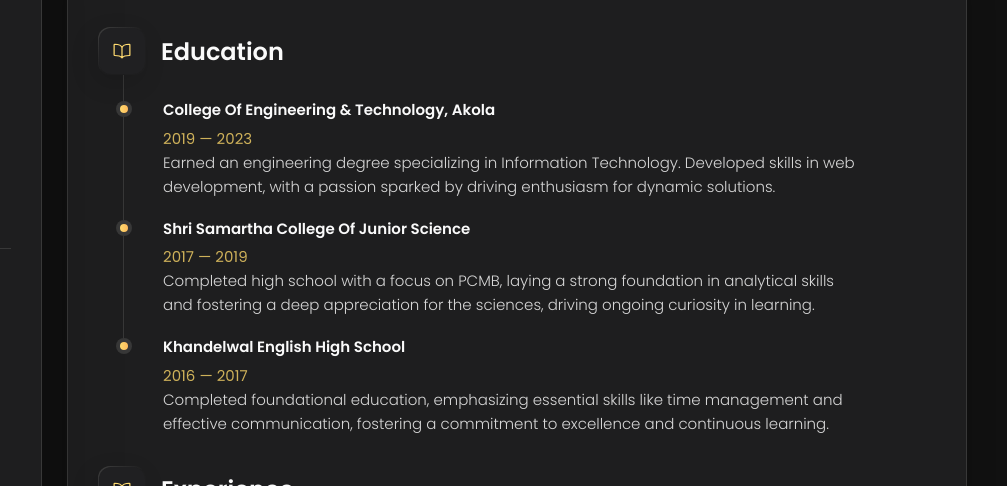
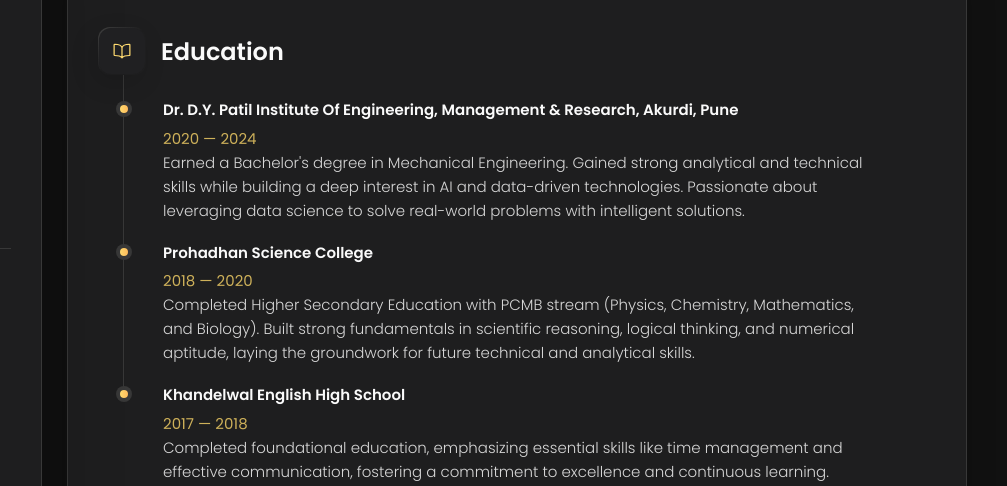
Before and after one commit to PratikGaigole/portfolio, a plain HTML site: page index.html in a window 1280 px wide. Both pictures are taken after a click on the button "Resume". Shown: the part 162-648 px from the top of the page, 273-1280 px from the left. Drawn offline with nearby package versions, Linux system fonts and the light colour scheme.

Commit message:
Update the educational changes

```diff
--- a/index.html
+++ b/index.html
@@ -532,24 +532,26 @@ Working with Pratik has been an outstanding experience. His ability to break dow
 
             <li class="timeline-item">
 
-              <h4 class="h4 timeline-item-title">College of Engineering & Technology, Akola</h4>
+              <h4 class="h4 timeline-item-title">Dr. D.Y. Patil Institute of Engineering, Management & Research, Akurdi, Pune</h4>
 
-              <span>2019 — 2023</span>
+              <span>2020 — 2024</span>
 
               <p class="timeline-text">
-                Earned an engineering degree specializing in Information Technology. Developed skills in web development, with a passion sparked by driving enthusiasm for dynamic solutions.
+                Earned a Bachelor's degree in Mechanical Engineering.
+            Gained strong analytical and technical skills while building a deep interest in AI and data-driven technologies.
+            Passionate about leveraging data science to solve real-world problems with intelligent solutions.
               </p>
 
             </li>
 
             <li class="timeline-item">
 
-              <h4 class="h4 timeline-item-title">Shri Samartha College of Junior Science</h4>
+              <h4 class="h4 timeline-item-title">Prohadhan Science College</h4>
 
-              <span>2017 — 2019</span>
+              <span>2018 — 2020</span>
 
               <p class="timeline-text">
-                Completed high school with a focus on PCMB, laying a strong foundation in analytical skills and fostering a deep appreciation for the sciences, driving ongoing curiosity in learning.
+                Completed Higher Secondary Education with PCMB stream (Physics, Chemistry, Mathematics, and Biology). Built strong fundamentals in scientific reasoning, logical thinking, and numerical aptitude, laying the groundwork for future technical and analytical skills.
               </p>
 
             </li>
@@ -558,7 +560,7 @@ Working with Pratik has been an outstanding experience. His ability to break dow
 
               <h4 class="h4 timeline-item-title">Khandelwal English High School</h4>
 
-              <span>2016 — 2017</span>
+              <span>2017 — 2018</span>
 
               <p class="timeline-text">
                 Completed foundational education, emphasizing essential skills like time management and effective communication, fostering a commitment to excellence and continuous learning.
```
